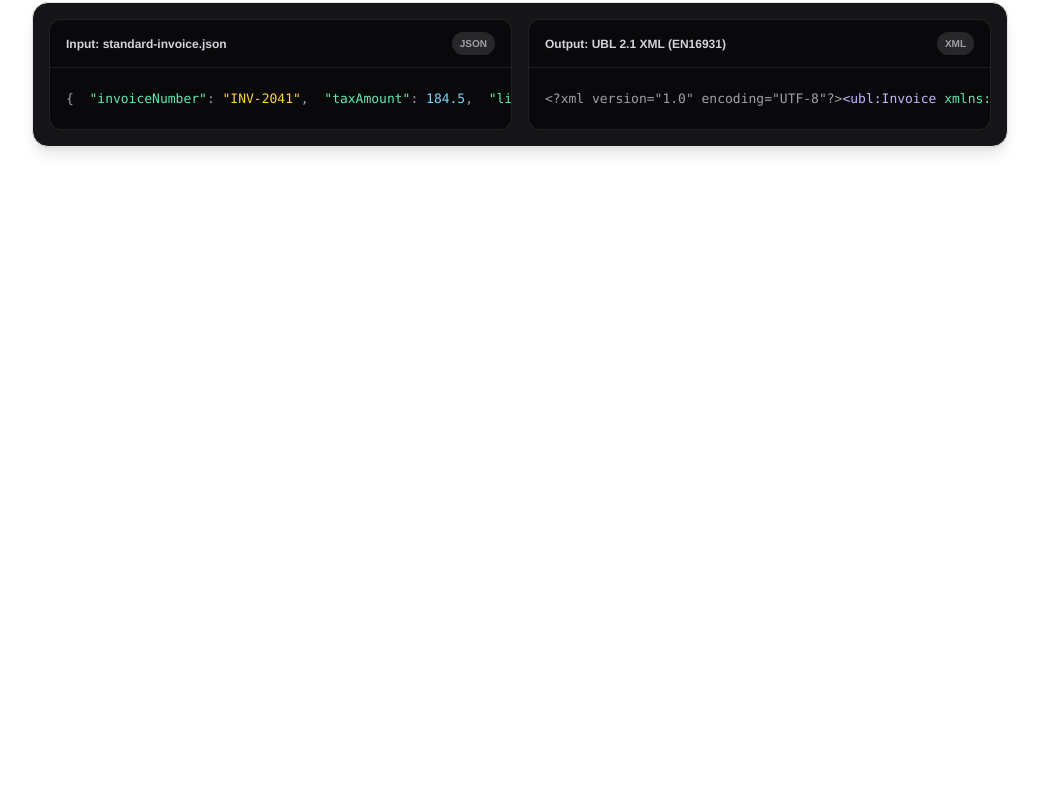
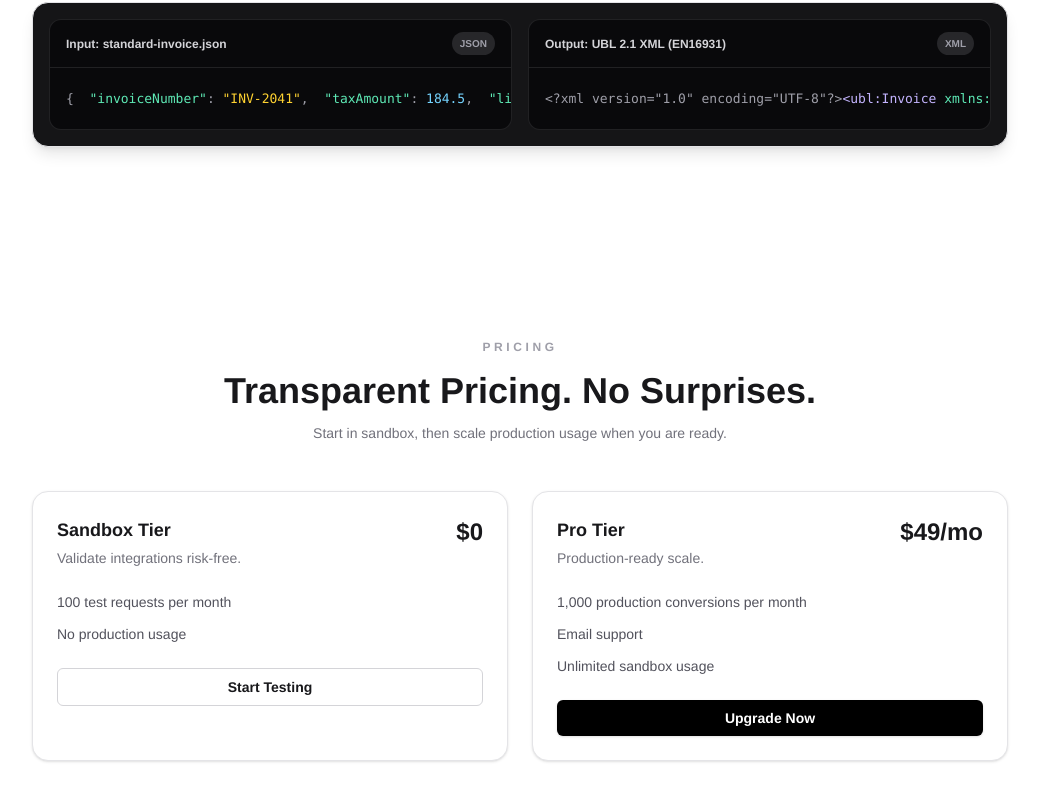
Before and after one commit to devangkakadiya07-debug/PDF-to-XMl, a Next.js app: page / in a window 1280 px wide. Shown: the part 1011-1812 px from the top of the page, without its empty margins (120-1159 px from the left). Before the commit the page ends 1222 px from the top, so only its background shows below. Built offline with nearby package versions, Linux system fonts and the light colour scheme; no server answers.

Commit message:
feat: add anchor IDs, smooth scroll, and pricing section

```diff
--- a/app/(dashboard)/layout.tsx
+++ b/app/(dashboard)/layout.tsx
@@ -1,38 +1,38 @@
 import Link from 'next/link';
 
-export default function DashboardLayout({ children }: { children: React.ReactNode }) {
+export default function DashboardLayout({
+  children,
+}: {
+  children: React.ReactNode;
+}) {
   return (
-    <div className="min-h-screen bg-zinc-50">
-      <div className="mx-auto flex w-full max-w-7xl flex-col gap-6 px-6 py-8 lg:flex-row">
-        <aside className="w-full lg:max-w-[220px]">
-          <div className="rounded-xl border border-zinc-200 bg-white p-5 shadow-sm lg:sticky lg:top-24">
-            <p className="text-xs font-semibold uppercase tracking-[0.25em] text-zinc-400">
-              Dashboard
-            </p>
-            <nav className="mt-5 grid gap-2 text-sm text-zinc-600 sm:grid-cols-3 lg:grid-cols-1">
+    <div className="mx-auto w-full max-w-5xl px-6 py-12">
+      <div className="mb-8 border-b border-zinc-200">
+        <nav className="-mb-px flex space-x-8 text-sm font-medium text-zinc-600" aria-label="Tabs">
           <Link
             href="/dashboard"
-                className="rounded-lg border border-transparent px-3 py-2 font-medium text-zinc-900 transition hover:border-zinc-200 hover:bg-zinc-50"
+            className="border-b-2 border-transparent pb-4 hover:border-zinc-300 hover:text-zinc-900"
           >
             Overview
           </Link>
           <Link
             href="/dashboard/keys"
-                className="rounded-lg border border-transparent px-3 py-2 font-medium transition hover:border-zinc-200 hover:bg-zinc-50"
+            className="border-b-2 border-transparent pb-4 hover:border-zinc-300 hover:text-zinc-900"
           >
             API Keys
           </Link>
           <Link
             href="/dashboard/usage"
-                className="rounded-lg border border-transparent px-3 py-2 font-medium transition hover:border-zinc-200 hover:bg-zinc-50"
+            className="border-b-2 border-transparent pb-4 hover:border-zinc-300 hover:text-zinc-900"
           >
             Usage
           </Link>
         </nav>
       </div>
-        </aside>
-        <section className="min-w-0 flex-1">{children}</section>
-      </div>
+
+      <main>
+        {children}
+      </main>
     </div>
   );
 }
--- a/app/globals.css
+++ b/app/globals.css
@@ -1,12 +1,12 @@
 @import "tailwindcss";
 @import url("https://fonts.googleapis.com/css2?family=IBM+Plex+Sans:wght@400;500;600&display=swap");
 
+html {
+  scroll-behavior: smooth;
+}
+
 :root {
   color-scheme: light;
-}
-
-html {
-  scroll-behavior: smooth;
 }
 
 * {
--- a/app/page.tsx
+++ b/app/page.tsx
@@ -203,6 +203,65 @@ export default function Home() {
           </div>
         </div>
       </section>
+
+      <section id="pricing" className="py-24 sm:py-32">
+        <div className="mx-auto w-full max-w-5xl px-6">
+          <div className="text-center">
+            <p className="text-xs font-semibold uppercase tracking-[0.3em] text-zinc-400">
+              Pricing
+            </p>
+            <h2 className="mt-4 text-3xl font-semibold text-zinc-900 sm:text-4xl">
+              Transparent Pricing. No Surprises.
+            </h2>
+            <p className="mt-3 text-sm text-zinc-500">
+              Start in sandbox, then scale production usage when you are ready.
+            </p>
+          </div>
+
+          <div className="mt-12 grid gap-6 md:grid-cols-2">
+            <div className="rounded-2xl border border-zinc-200 bg-white p-6 shadow-sm">
+              <div className="flex items-start justify-between">
+                <div>
+                  <h3 className="text-lg font-semibold text-zinc-900">Sandbox Tier</h3>
+                  <p className="mt-1 text-sm text-zinc-500">Validate integrations risk-free.</p>
+                </div>
+                <span className="text-2xl font-semibold text-zinc-900">$0</span>
+              </div>
+              <ul className="mt-6 space-y-3 text-sm text-zinc-600">
+                <li>100 test requests per month</li>
+                <li>No production usage</li>
+              </ul>
+              <Link
+                href="/dashboard"
+                className="mt-6 inline-flex w-full items-center justify-center rounded-md border border-zinc-300 px-4 py-2 text-sm font-semibold text-zinc-900 transition hover:border-zinc-400 hover:bg-zinc-50"
+              >
+                Start Testing
+              </Link>
+            </div>
+
+            <div className="rounded-2xl border border-zinc-200 bg-white p-6 shadow-sm">
+              <div className="flex items-start justify-between">
+                <div>
+                  <h3 className="text-lg font-semibold text-zinc-900">Pro Tier</h3>
+                  <p className="mt-1 text-sm text-zinc-500">Production-ready scale.</p>
+                </div>
+                <span className="text-2xl font-semibold text-zinc-900">$49/mo</span>
+              </div>
+              <ul className="mt-6 space-y-3 text-sm text-zinc-600">
+                <li>1,000 production conversions per month</li>
+                <li>Email support</li>
+                <li>Unlimited sandbox usage</li>
+              </ul>
+              <Link
+                href="/dashboard"
+                className="mt-6 inline-flex w-full items-center justify-center rounded-md bg-black px-4 py-2 text-sm font-semibold text-white shadow-sm transition hover:bg-zinc-900"
+              >
+                Upgrade Now
+              </Link>
+            </div>
+          </div>
+        </div>
+      </section>
     </main>
   );
 }
```
Lines whose indentation alone changed are shown as unchanged.
